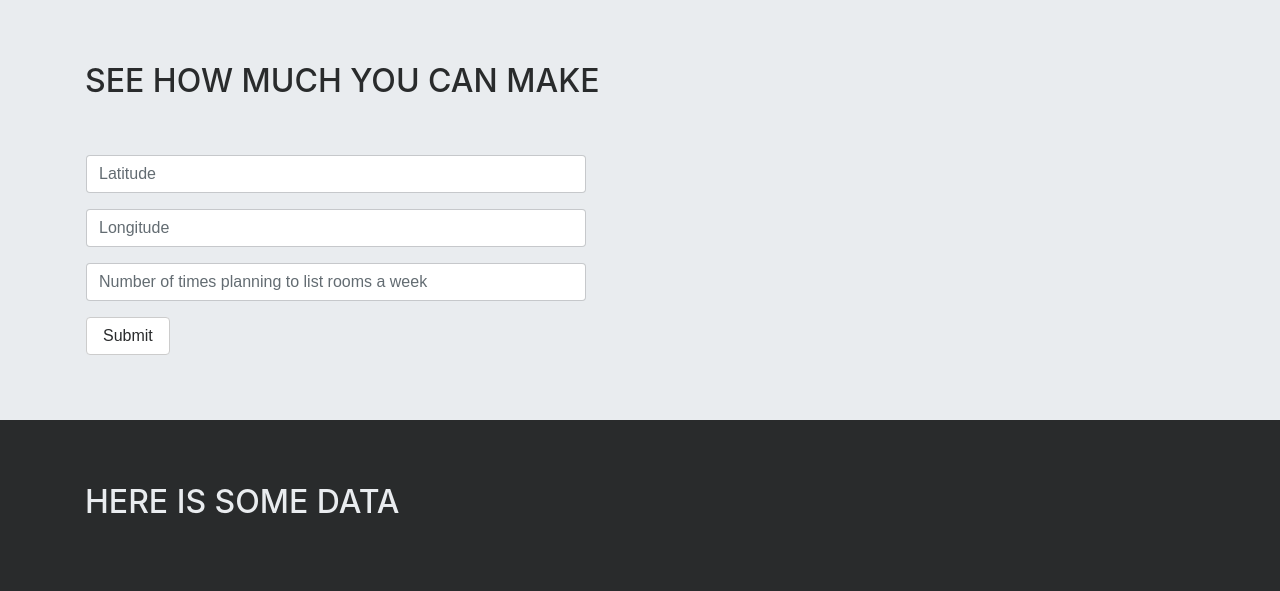
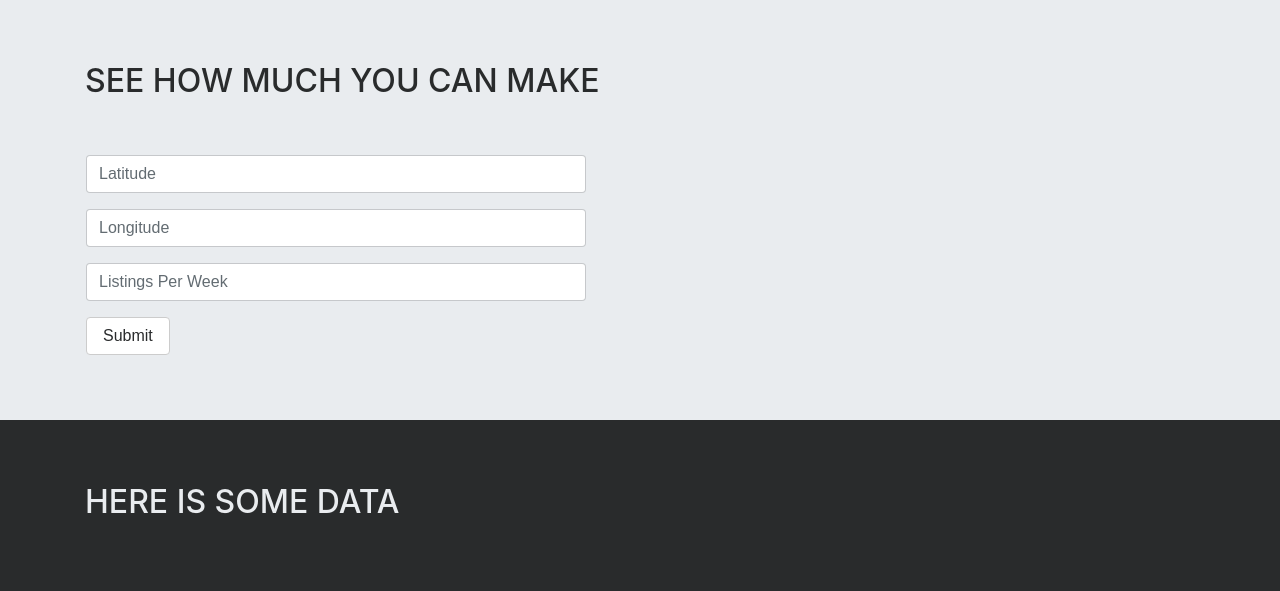
Before and after one commit to ThatGuyNamedTim/CapitalOneAirbnb, a Flask app: template templates/index.html in a window 1280 px wide. Shown: the part 454-1045 px from the top of the page. Run offline with Flask 2, Linux system fonts and the light colour scheme; the template is opened without the code that fills it, so the values that code supplies are empty; some libraries are stand-ins or nearby versions.

Commit message:
form control

```diff
--- a/static/styles/default.css
+++ b/static/styles/default.css
@@ -32,7 +32,7 @@
   width: 100%;
 }
 
-#input .form-group {
+#input .form-control {
   width: 500px;
 }
 
--- a/templates/index.html
+++ b/templates/index.html
@@ -58,13 +58,13 @@
                 <td>
                     <form method="POST" action="/" enctype="multipart/form-data" id="inputForm">
                         <div class="form-group">
-                            <input type="number" class="form-control" name="latitudeIn" placeholder="Latitude">
+                            <input type="number" class="form-control" min = name="latitudeIn" min = "37.6" max = "37.8" placeholder="Latitude">
                         </div>
                         <div class="form-group">
-                            <input type="text" class="form-control" name="longitudeIn" placeholder="Longitude">
+                            <input type="number" class="form-control" name="longitudeIn" min="-122.5" max="-122.3" placeholder="Longitude">
                         </div>
                         <div class="form-group">
-                            <input type="text" class="form-control" name="numHostWeek" placeholder="Number of times planning to list rooms a week">
+                            <input type="number" class="form-control" name="numHostWeek" placeholder="Listings Per Week">
                         </div>
                         <button type="submit" class="btn btn-secondary">Submit</button>
                     </form>
```
